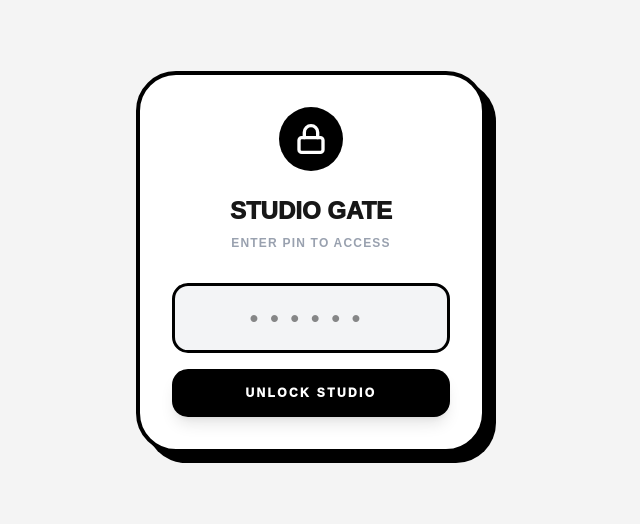
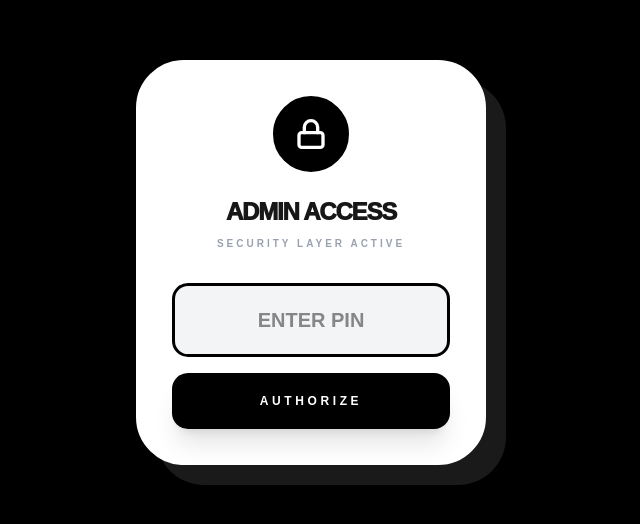
Before and after one commit to bayubt62/streetwear-project, a Next.js app: page /studio/login in a window 1280 px wide. Shown: the part 138-662 px from the top of the page, without its empty margins (329-969 px from the left). Built offline with nearby package versions, Linux system fonts and the light colour scheme.

Commit message:
Security: Add server-side PIN authentication and middleware protection

```diff
--- a/app/(studio)/studio/login/page.tsx
+++ b/app/(studio)/studio/login/page.tsx
@@ -1,3 +1,4 @@
+// app/studio/login/page.tsx (Full Script)
 'use client';
 import React, { useState } from 'react';
 import { useRouter } from 'next/navigation';
@@ -9,13 +10,16 @@ export default function StudioLogin() {
   const [error, setError] = useState(false);
   const router = useRouter();
 
-  // TENTUKAN PIN ANDA DI SINI
-  const MASTER_PIN = '033013'
+  // PIN RAHASIA (Ganti dengan PIN Anda)
+  const MASTER_PIN = '123456';
 
   const handleUnlock = (e: React.FormEvent) => {
     e.preventDefault();
     if (pin === MASTER_PIN) {
-      localStorage.setItem('studio_auth', 'is_authenticated');
+      // SET COOKIE (Agar terbaca oleh Middleware/Server)
+      // Berlaku selama 24 jam
+      document.cookie = "studio_session=true; path=/; max-age=86400; SameSite=Strict";
+
       router.push('/studio');
       router.refresh();
     } else {
@@ -26,37 +30,37 @@ export default function StudioLogin() {
   };
 
   return (
-    <div className="min-h-screen bg-[#f4f4f4] flex items-center justify-center p-6 font-sans">
+    <div className="min-h-screen bg-[#000] flex items-center justify-center p-6 font-sans">
       <motion.div
         animate={error ? { x: [-10, 10, -10, 10, 0] } : {}}
-        className="w-full max-w-[350px] bg-white border-[4px] border-black p-8 rounded-[2.5rem] shadow-[10px_10px_0px_0px_rgba(0,0,0,1)]"
+        className="w-full max-w-[350px] bg-white border-[4px] border-white p-8 rounded-[3rem] shadow-[20px_20px_0px_0px_rgba(255,255,255,0.1)]"
       >
         <div className="flex flex-col items-center text-center">
-          <div className="bg-black text-white p-4 rounded-full mb-6">
+          <div className="bg-black text-white p-5 rounded-full mb-6 border-2 border-black">
             <Lock size={32} strokeWidth={2.5} />
           </div>
-          <h1 className="text-2xl font-[1000] uppercase mb-2">Studio Gate</h1>
-          <p className="text-xs font-bold text-gray-400 uppercase tracking-widest mb-8">Enter PIN to Access</p>
+          <h1 className="text-2xl font-[1000] uppercase mb-2 tracking-tighter">Admin Access</h1>
+          <p className="text-[10px] font-black text-gray-400 uppercase tracking-[0.3em] mb-8">Security Layer Active</p>
 
           <form onSubmit={handleUnlock} className="w-full">
             <input
               type="password"
               value={pin}
               onChange={(e) => setPin(e.target.value)}
-              placeholder="••••••"
-              className="w-full bg-gray-100 border-[3px] border-black rounded-2xl py-4 text-center text-2xl tracking-[0.5em] font-black focus:outline-none focus:bg-white mb-4"
+              placeholder="ENTER PIN"
+              className="w-full bg-gray-100 border-[3px] border-black rounded-2xl py-5 text-center text-xl font-black focus:outline-none focus:ring-4 focus:ring-gray-200 mb-4 transition-all"
               maxLength={6}
             />
 
             <button
               type="submit"
-              className="w-full bg-black text-white py-4 rounded-2xl font-[1000] uppercase text-xs tracking-[0.2em] shadow-lg active:scale-95 transition-all"
+              className="w-full bg-black text-white py-5 rounded-2xl font-black uppercase text-xs tracking-[0.3em] hover:bg-gray-800 active:scale-95 transition-all shadow-xl"
             >
-              Unlock Studio
+              Authorize
             </button>
           </form>
 
-          {error && <p className="text-red-500 text-[10px] font-black uppercase mt-4 animate-pulse text-center">Wrong PIN. Access Denied.</p>}
+          {error && <p className="text-red-500 text-[10px] font-black uppercase mt-6 tracking-widest">Invalid Signature</p>}
         </div>
       </motion.div>
     </div>
--- a/middleware.ts
+++ b/middleware.ts
@@ -1,34 +1,50 @@
+// middleware.ts (Full Script)
 import { NextResponse } from 'next/server';
 import type { NextRequest } from 'next/server';
 
 export function middleware(request: NextRequest) {
   const url = request.nextUrl;
-  const hostname = request.headers.get('host');
+  const { pathname } = url;
+  const hostname = request.headers.get('host') || '';
 
-  // 1. Cek apakah alamat diawali dengan 'studio.' (untuk domain kustom nanti)
-  const isStudioDomain = hostname?.startsWith('studio.');
+  // 1. Definisikan Domain Vercel & Studio
+  const isVercelDomain = hostname.includes('vercel.app');
+  const isStudioDomain = hostname.startsWith('studio.');
 
-  // 2. Cek apakah Anda sedang menggunakan domain gratis dari Vercel
-  const isVercelDomain = hostname?.includes('vercel.app');
+  // 2. Ambil Cookie Auth (Lebih aman dari localStorage untuk Server-side)
+  const isAuthenticated = request.cookies.get('studio_session')?.value === 'true';
 
-  // Jika akses lewat domain studio, arahkan ke folder /studio
-  if (isStudioDomain && !url.pathname.startsWith('/studio')) {
-    return NextResponse.rewrite(new URL(`/studio${url.pathname}`, request.url));
+  // 3. PROTEKSI FOLDER /STUDIO
+  if (pathname.startsWith('/studio')) {
+    // Abaikan jika menuju halaman login
+    if (pathname === '/studio/login') {
+      return NextResponse.next();
+    }
+
+    // Jika tidak ada session auth, lempar paksa ke login
+    if (!isAuthenticated) {
+      const loginUrl = new URL('/studio/login', request.url);
+      return NextResponse.redirect(loginUrl);
+    }
   }
 
-  // IZINKAN: Jika sedang di domain Vercel, jangan blokir akses ke /studio
-  if (isVercelDomain && url.pathname.startsWith('/studio')) {
-    return NextResponse.next();
-  }
-
-  // BLOKIR: Selain domain Vercel & domain Studio, lempar ke 404 jika coba buka /studio
-  if (!isStudioDomain && !isVercelDomain && url.pathname.startsWith('/studio')) {
-    return NextResponse.rewrite(new URL('/404', request.url));
+  // 4. LOGIKA SUBDOMAIN (Opsional jika pakai domain kustom)
+  if (isStudioDomain && !pathname.startsWith('/studio')) {
+    return NextResponse.rewrite(new URL(`/studio${pathname}`, request.url));
   }
 
   return NextResponse.next();
 }
 
 export const config = {
-  matcher: ['/((?!api|_next/static|_next/image|favicon.ico).*)'],
+  matcher: [
+    /*
+     * Match all request paths except for the ones starting with:
+     * - api (API routes)
+     * - _next/static (static files)
+     * - _next/image (image optimization files)
+     * - favicon.ico (favicon file)
+     */
+    '/((?!api|_next/static|_next/image|favicon.ico).*)',
+  ],
 };
```
